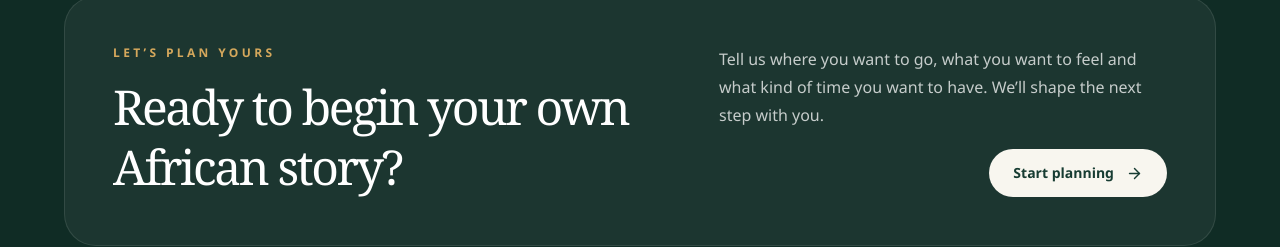
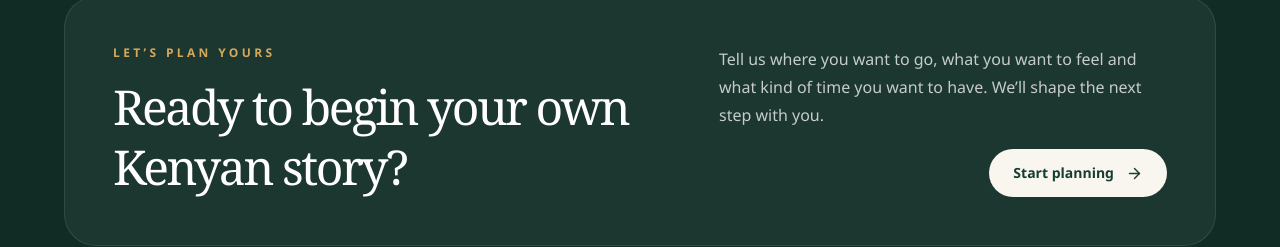
Before and after one commit to MatthewsRicky/everestafricasafari, a Next.js app: page /About in a window 1280 px wide. Shown: the part 1957-2204 px from the top of the page. Built offline with nearby package versions, Linux system fonts and the light colour scheme; no server answers.

Commit message:
About page refresh and localization of details

```diff
--- a/app/About/page.tsx
+++ b/app/About/page.tsx
@@ -31,7 +31,7 @@ export default function AboutPage() {
         eyebrow="About us"
         title="We believe the best safaris feel personal from the very first conversation."
         description="Everest Africa Safari creates journeys that balance iconic wildlife, refined comfort and the freedom to travel in your own way."
-        image="https://images.unsplash.com/photo-1521295121783-8a321d551ad2?auto=format&fit=crop&w=1800&q=80"
+        image="/packages/4-Days-Nairobi-Mara-Nakuru_1.jpg"
         ctaHref="/request-a-quote"
         ctaLabel="Plan your safari"
         secondaryHref="/safaris"
@@ -83,7 +83,7 @@ export default function AboutPage() {
       </section>
 
       <CTASection
-        title="Ready to begin your own African story?"
+        title="Ready to begin your own Kenyan story?"
         description="Tell us where you want to go, what you want to feel and what kind of time you want to have. We’ll shape the next step with you."
       />
     </>
```
